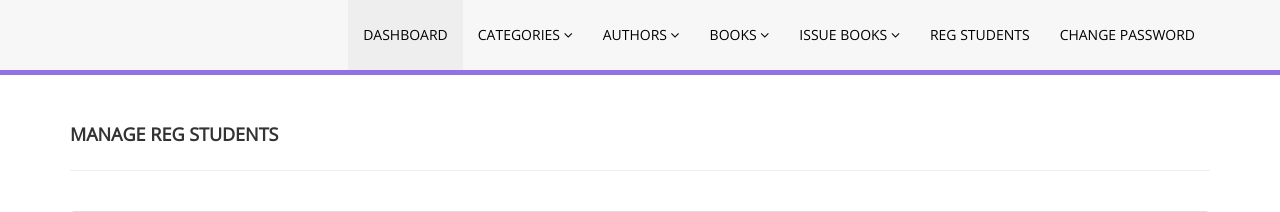
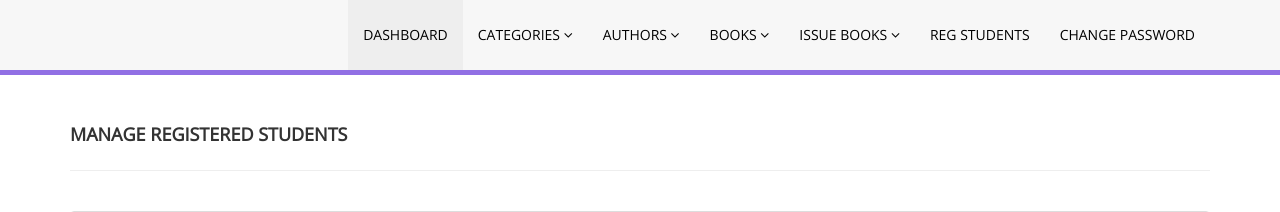
Before and after one commit to Ankur-Khandelwal/IIIT-Library-Information-System, a PHP site: page /admin/reg-students.php in a window 1280 px wide. Shown: the part 90-302 px from the top of the page. Run offline with PHP 8.4, Linux system fonts and the light colour scheme; a user stored in the database is signed in; data comes from the database, SQL or seed files in the repository.

Commit message:
Other changes

```diff
--- a/library/admin/add-category.php
+++ b/library/admin/add-category.php
@@ -20,7 +20,7 @@ $query->execute();
 $lastInsertId = $dbh->lastInsertId();
 if($lastInsertId)
 {
-$_SESSION['msg']="Brand Listed successfully";
+$_SESSION['msg']="Category Added successfully";
 header('location:manage-categories.php');
 }
 else
--- a/library/admin/edit-category.php
+++ b/library/admin/edit-category.php
@@ -19,7 +19,7 @@ $query->bindParam(':category',$category,PDO::PARAM_STR);
 $query->bindParam(':status',$status,PDO::PARAM_STR);
 $query->bindParam(':catid',$catid,PDO::PARAM_STR);
 $query->execute();
-$_SESSION['updatemsg']="Brand updated successfully";
+$_SESSION['updatemsg']="Category updated successfully";
 header('location:manage-categories.php');
 
 
--- a/library/admin/reg-students.php
+++ b/library/admin/reg-students.php
@@ -45,7 +45,7 @@ header('location:reg-students.php');
     <meta name="viewport" content="width=device-width, initial-scale=1, maximum-scale=1" />
     <meta name="description" content="" />
     <meta name="author" content="" />
-    <title>Online Library Management System | Manage Reg Students</title>
+    <title>Online Library Management System | Manage Registered Students</title>
     <!-- BOOTSTRAP CORE STYLE  -->
     <link href="assets/css/bootstrap.css" rel="stylesheet" />
     <!-- FONT AWESOME STYLE  -->
@@ -66,7 +66,7 @@ header('location:reg-students.php');
          <div class="container">
         <div class="row pad-botm">
             <div class="col-md-12">
-                <h4 class="header-line">Manage Reg Students</h4>
+                <h4 class="header-line">Manage Registered Students</h4>
     </div>
 
 
```
